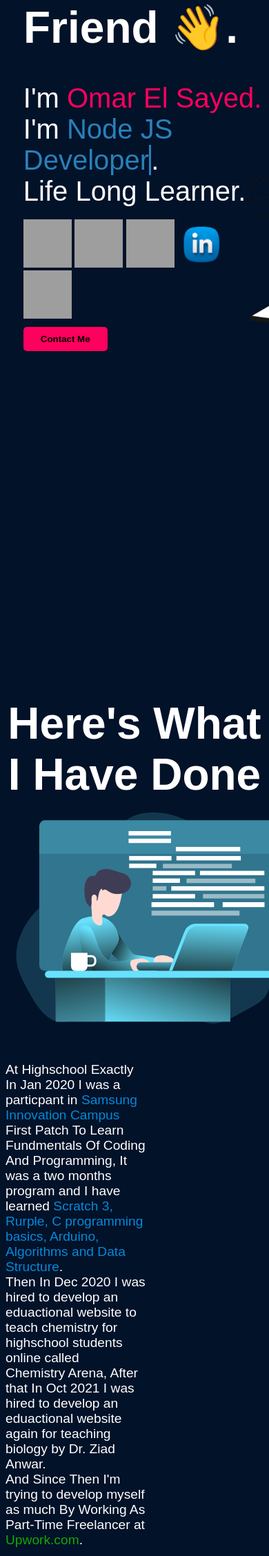
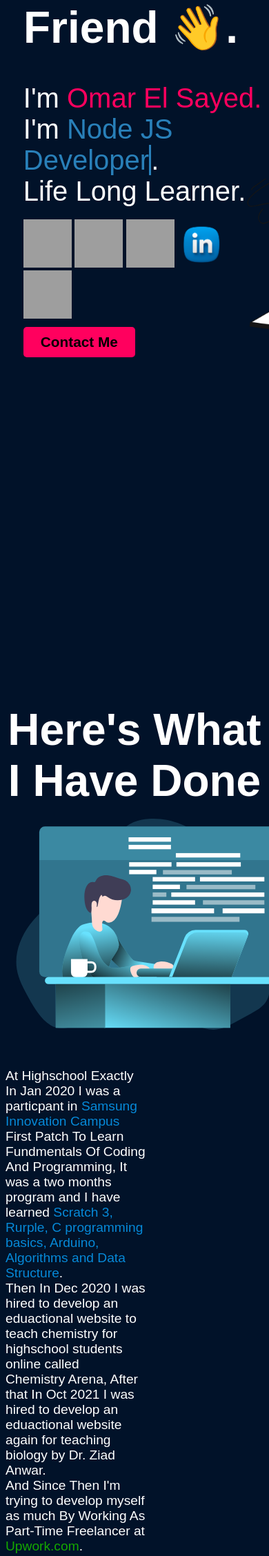
Before and after one commit to matrixjpg/portfolio, a PHP site: page / in a window 390 px wide; the page is wider, and only the part inside the window is pictured. Shown: the part 330-2586 px from the top of that part at 69% size. Run offline with PHP 8.4, Linux system fonts and the light colour scheme; some web fonts are replaced; grey boxes are pictures that could not be loaded.

Commit message:
Update home.css

```diff
--- a/assets/css/home.css
+++ b/assets/css/home.css
@@ -237,7 +237,10 @@ h2 {
   }
   .about-me .inside h2 {
       font-size: 2.5rem;
-   }
+  }
+  .about-me .inside a button {
+      font-size: 1.3rem;
+  }
   footer {
       margin-left: 10%;
   }
```
